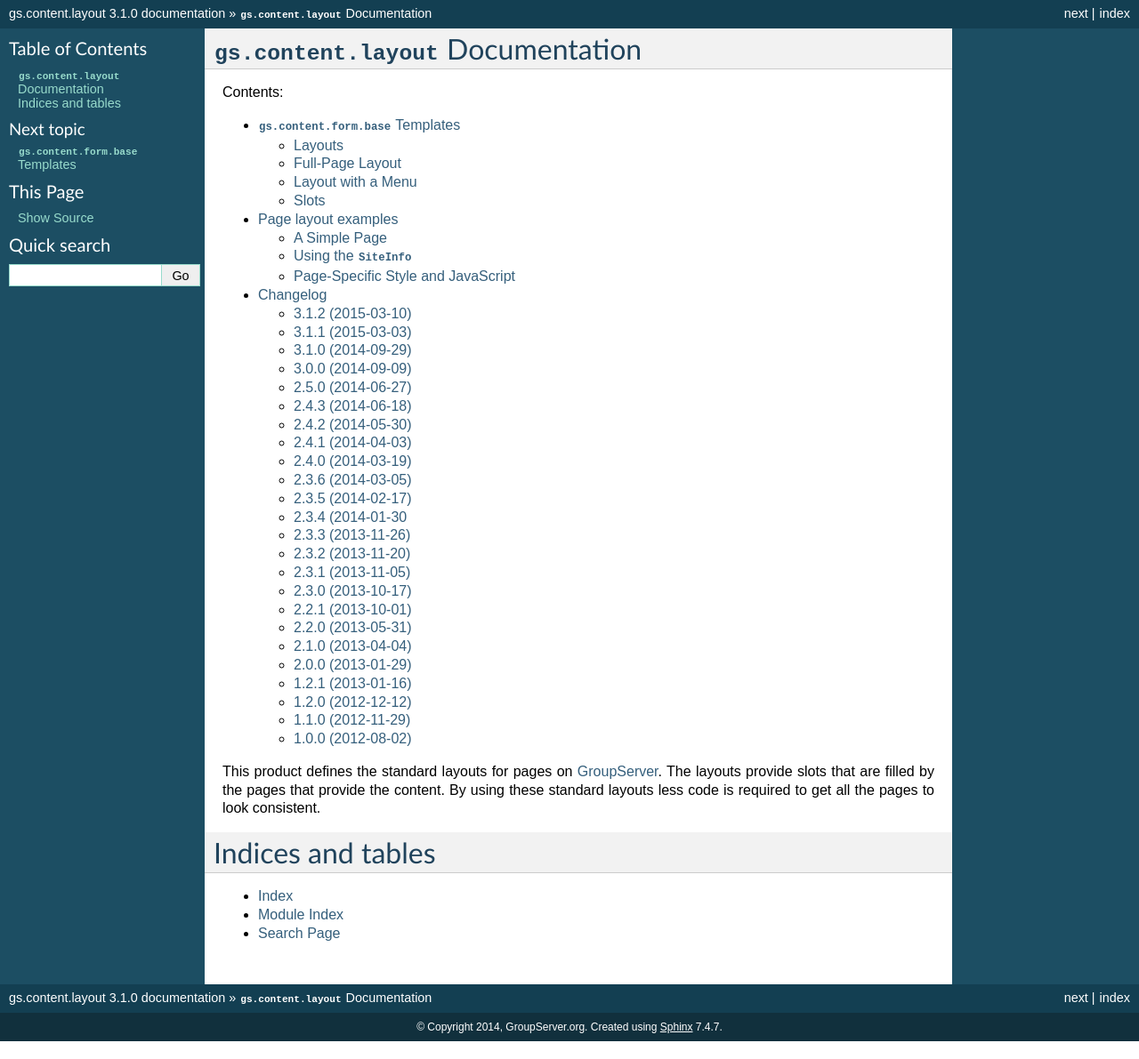
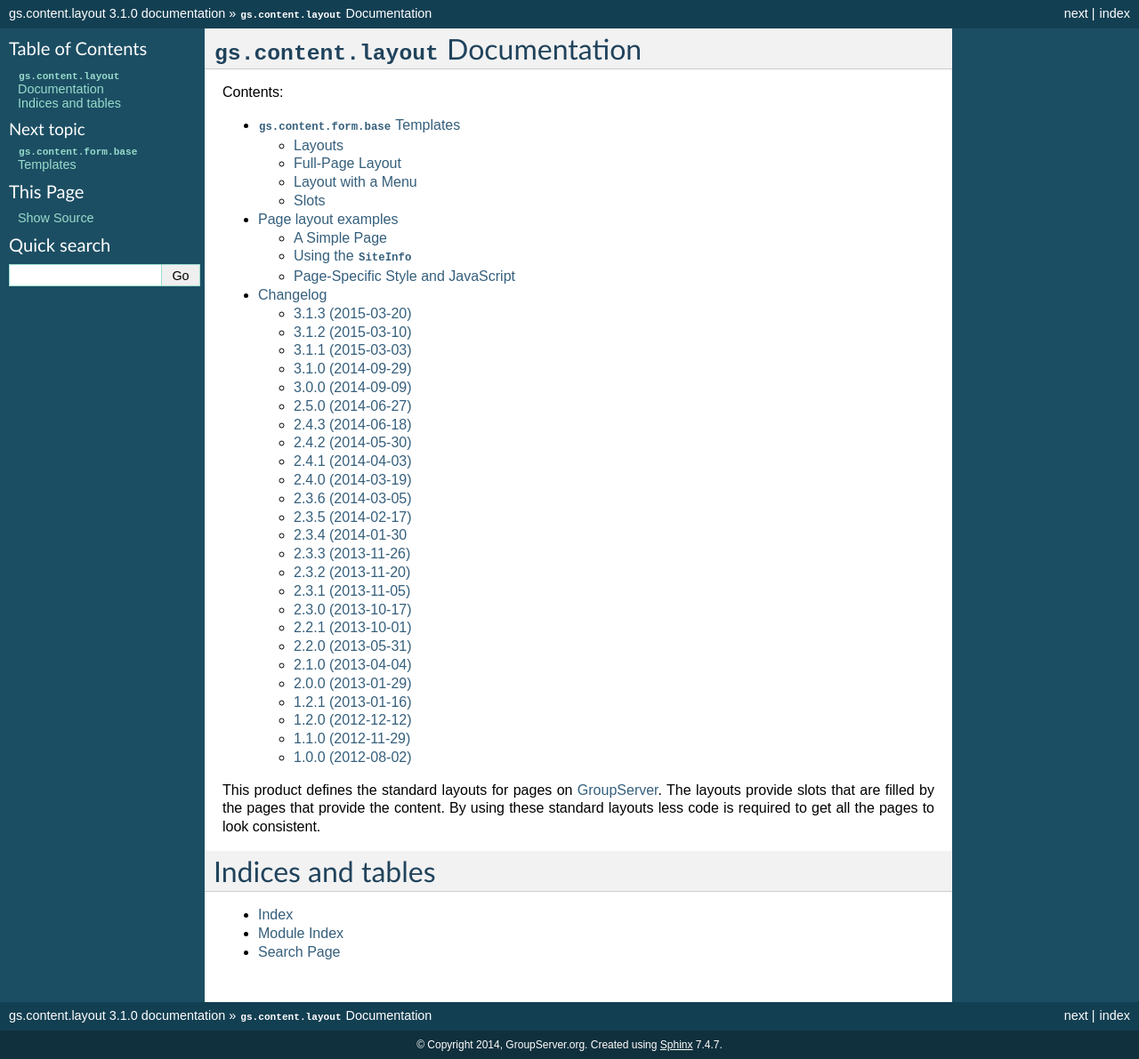
Before and after one commit to mistraloz/lwepgs.content.layout, a Sphinx documentation site: the page built from docs/index.rst, in a window 1280 px wide. Shown: the whole page at 89% size. Built offline with Sphinx 7.4.7, drawn with Linux system fonts in a browser that asks for light colours.

```diff
--- a/docs/HISTORY.rst
+++ b/docs/HISTORY.rst
@@ -1,5 +1,10 @@
 Changelog
 =========
+
+3.1.3 (2015-03-20)
+------------------
+
+* Following the updated global CSS
 
 3.1.2 (2015-03-10)
 ------------------
--- a/version.py
+++ b/version.py
@@ -1,5 +1,5 @@
 # -*- coding: utf-8 -*-
-version = '3.1.2'
+version = '3.1.3'
 release = False
 
 #--------------------------------------------------------------------------#
```
Also changed, not shown: 2 other files.
